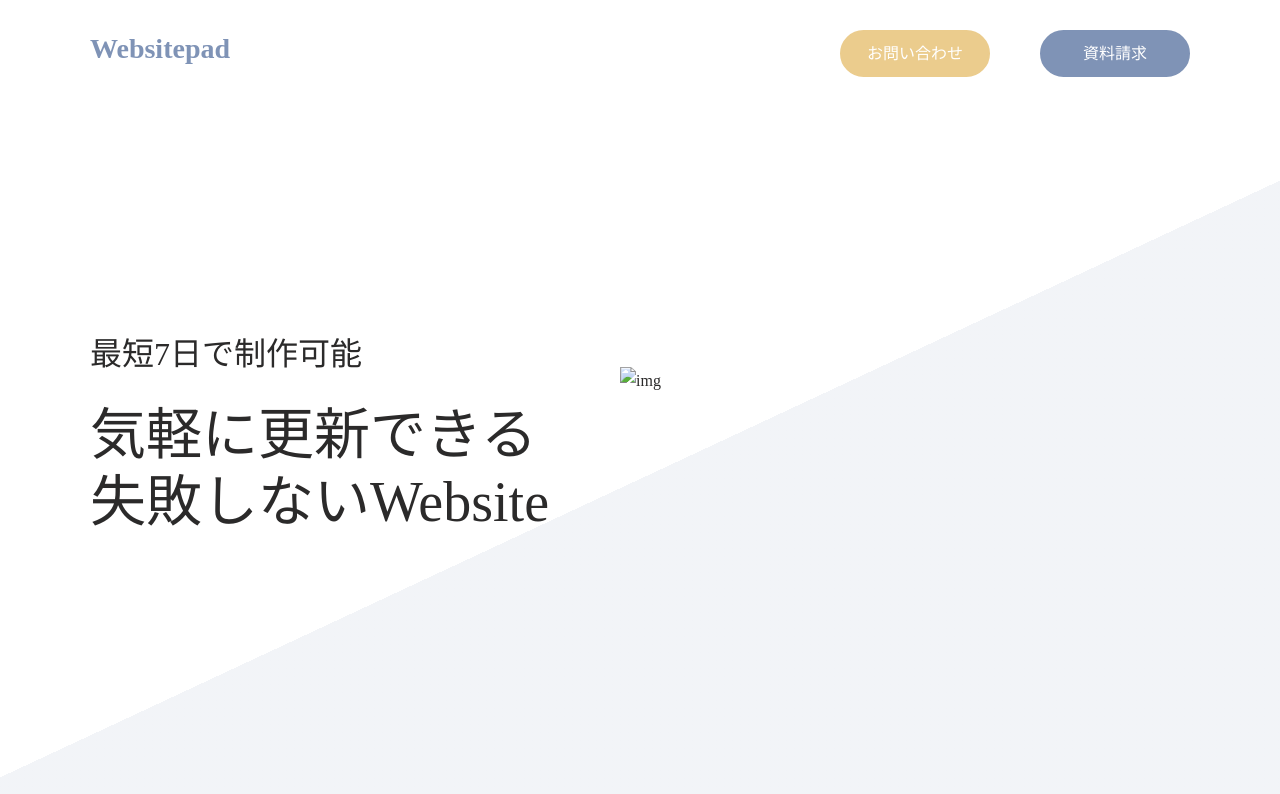
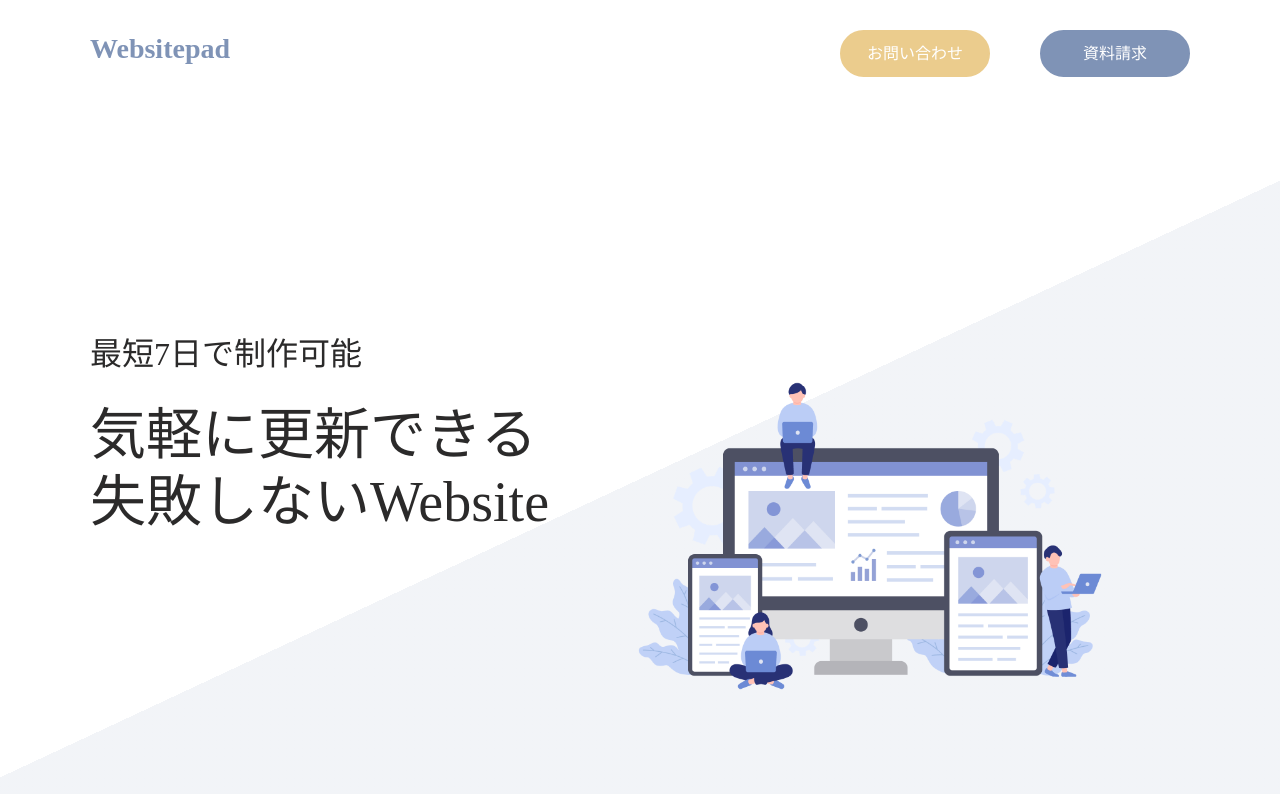
Before and after one commit to nonoka12/assignment, a plain HTML site: page index.html in a window 1280 px wide. Shown: the top 794 px of the page. Drawn offline with Linux system fonts and the light colour scheme; some packages are replaced by stand-ins of ours; files whose address does not match are found by name.

Commit message:
Update index.html

```diff
--- a/index.html
+++ b/index.html
@@ -34,7 +34,7 @@
             失敗しないWebsite</div>
             </div><!-- /.left -->
             <div class="right">
-            <p class="picture"><img src="images/fv.png" alt="img"></p>
+            <p class="picture"><img src="https://github.com/nonoka12/assignment/blob/main/fv.png?raw=true" alt="img"></p>
             </div><!-- /.right -->
         </div>
         <nav>
```
